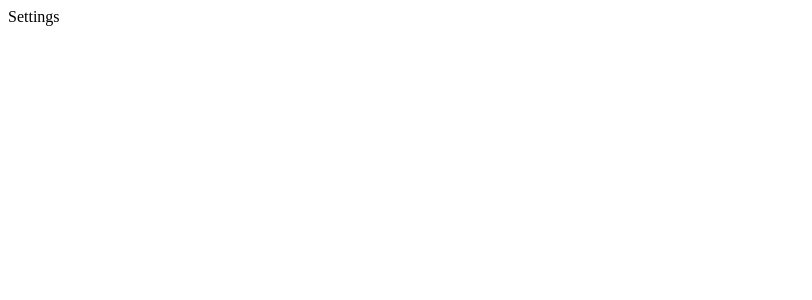
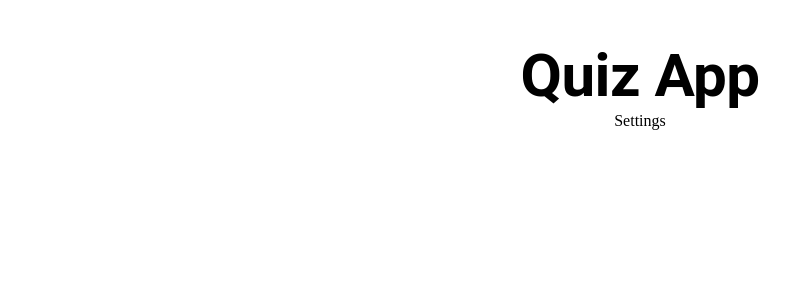
Before and after one commit to binarypsilocybin/tutorial-quizz, a React (Create React App) app: page / in a window 1280 px wide. Shown: the top 300 px of the page, without its empty margins (0-812 px from the left). Built offline with nearby package versions, Linux system fonts and the light colour scheme.

Commit message:
styling router

```diff
--- a/package.json
+++ b/package.json
@@ -3,6 +3,9 @@
   "version": "0.1.0",
   "private": true,
   "dependencies": {
+    "@emotion/react": "^11.11.3",
+    "@emotion/styled": "^11.11.0",
+    "@mui/material": "^5.15.2",
     "@testing-library/jest-dom": "^5.17.0",
     "@testing-library/react": "^13.4.0",
     "@testing-library/user-event": "^13.5.0",
--- a/src/App.js
+++ b/src/App.js
@@ -3,14 +3,32 @@ import Settings from "./pages/Settings";
 import Questions from "./pages/Questions";
 import FinalScreen from "./pages/FinalScreen";
 
+import { Container, Typography } from "@mui/material";
+import { Box } from "@mui/system";
+
 function App() {
   return (
     <Router>
-      <Routes>
-        <Route path="/" exact element={<Settings />} />
-        <Route path="/questions" element={<Questions />} />
-        <Route path="/score" element={<FinalScreen />} />
-      </Routes>
+      <Container maxWidth="sm">
+        <Box textAlign="center" mt={5}>
+          <Routes>
+            <Route
+              path="/"
+              exact
+              element={
+                <>
+                  <Typography variant="h2" fontWeight="bold">
+                    Quiz App
+                  </Typography>
+                  <Settings />
+                </>
+              }
+            />
+            <Route path="/questions" element={<Questions />} />
+            <Route path="/score" element={<FinalScreen />} />
+          </Routes>
+        </Box>
+      </Container>
     </Router>
   );
 }
```
Also changed, not shown: 1 other file (tests, documents, lock files or other folders).
